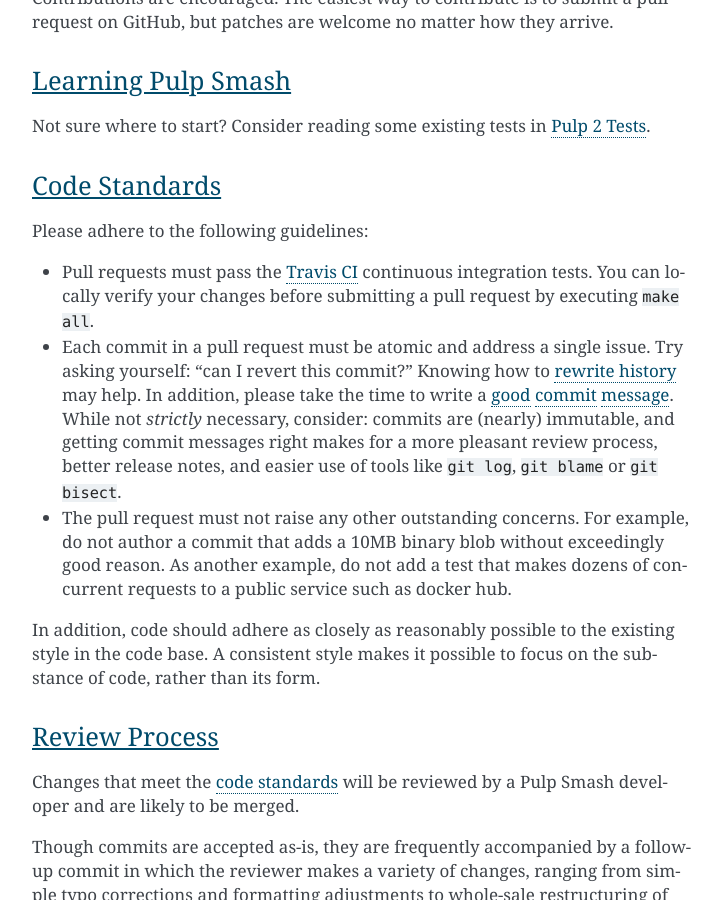
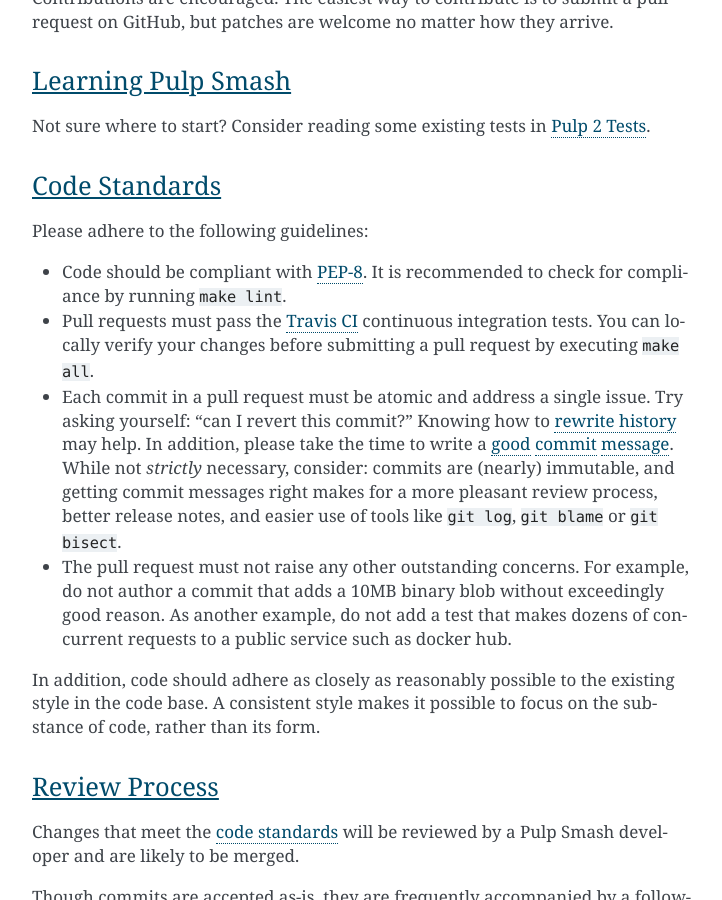
Before and after one commit to pulp/pulp-smash, a Sphinx documentation site: the page built from docs/about.rst, in a window 1280 px wide and 900 px high, scrolled down 1527 px. Shown: the whole window, without its empty margins (388-1110 px from the left). Built offline with Sphinx 7.4.7, drawn with Linux system fonts in a browser that asks for light colours; some of the changed text lies outside the part shown.

Commit message:
Update documentation
Include a link to PEP-8 on code standards.

Update Sphinx `conf.py`. To reflect the new changes of `autodoc_default_flags`
that was deprecated on Sphinx 1.8. Update to use `autodoc_default_options`.

```diff
--- a/docs/about.rst
+++ b/docs/about.rst
@@ -67,6 +67,8 @@
 
 Please adhere to the following guidelines:
 
+* Code should be compliant with `PEP-8`_. It is recommended to check for
+  compliance by running ``make lint``.
 * Pull requests must pass the `Travis CI`_ continuous integration tests. You can
   locally verify your changes before submitting a pull request by executing
   ``make all``.
@@ -169,3 +171,4 @@
 .. _pull request reviews: https://help.github.com/articles/about-pull-request-reviews/
 .. _rewrite history: https://git-scm.com/book/en/v2/Git-Tools-Rewriting-History
 .. _pulp.plan.io: https://pulp.plan.io/
+.. _PEP-8: https://www.python.org/dev/peps/pep-0008
--- a/docs/conf.py
+++ b/docs/conf.py
@@ -40,8 +40,7 @@
 master_doc = 'index'
 exclude_patterns = ['_build']
 nitpicky = True
-autodoc_default_flags = ['members']
-
+autodoc_default_options = {'members': None, 'undoc-members': None}
 
 # Format-Specific Options -----------------------------------------------------
 htmlhelp_basename = 'PulpSmashdoc'
```
Also changed, not shown: other parts of docs/about.rst (+1 -1 lines).
